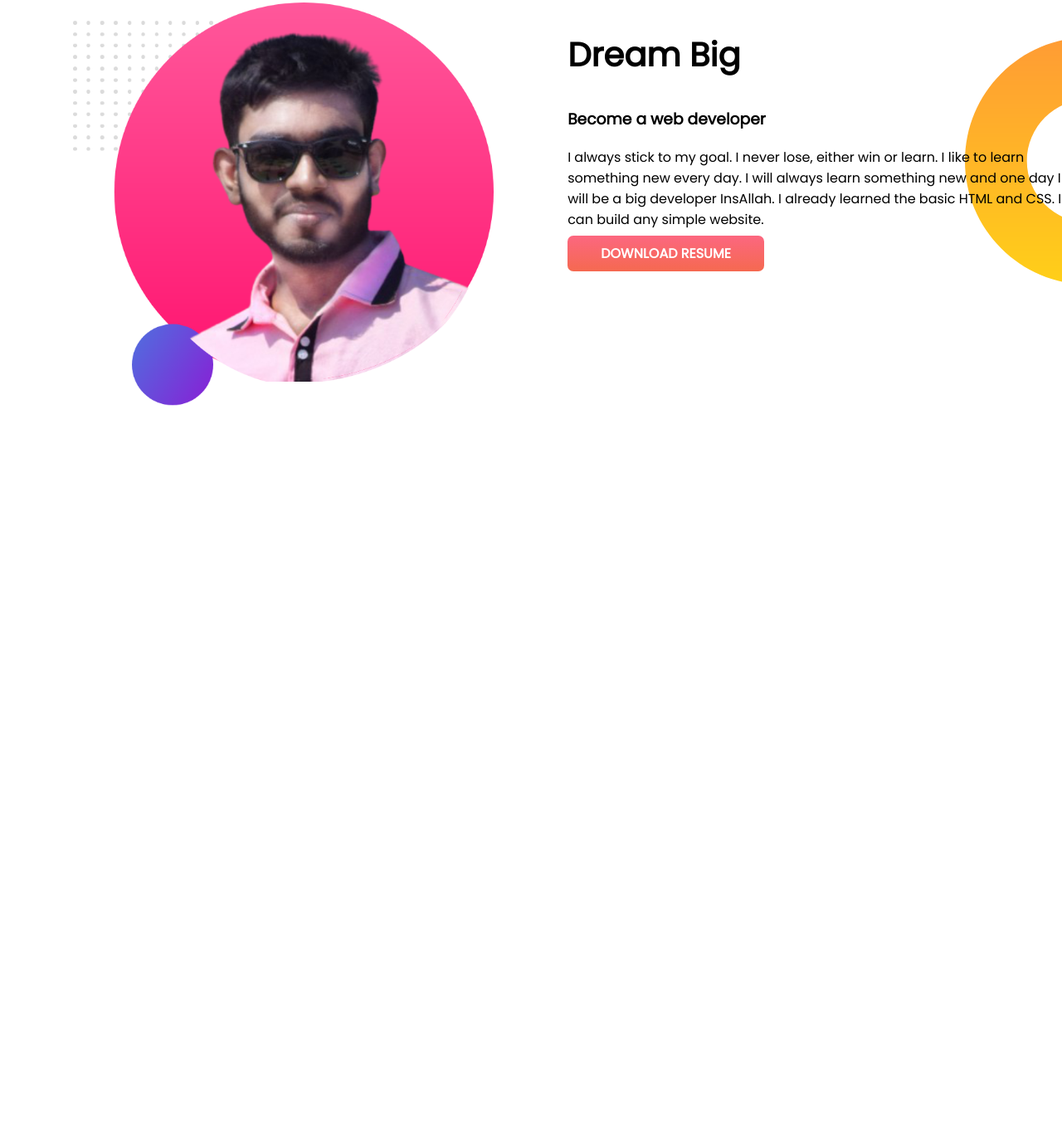
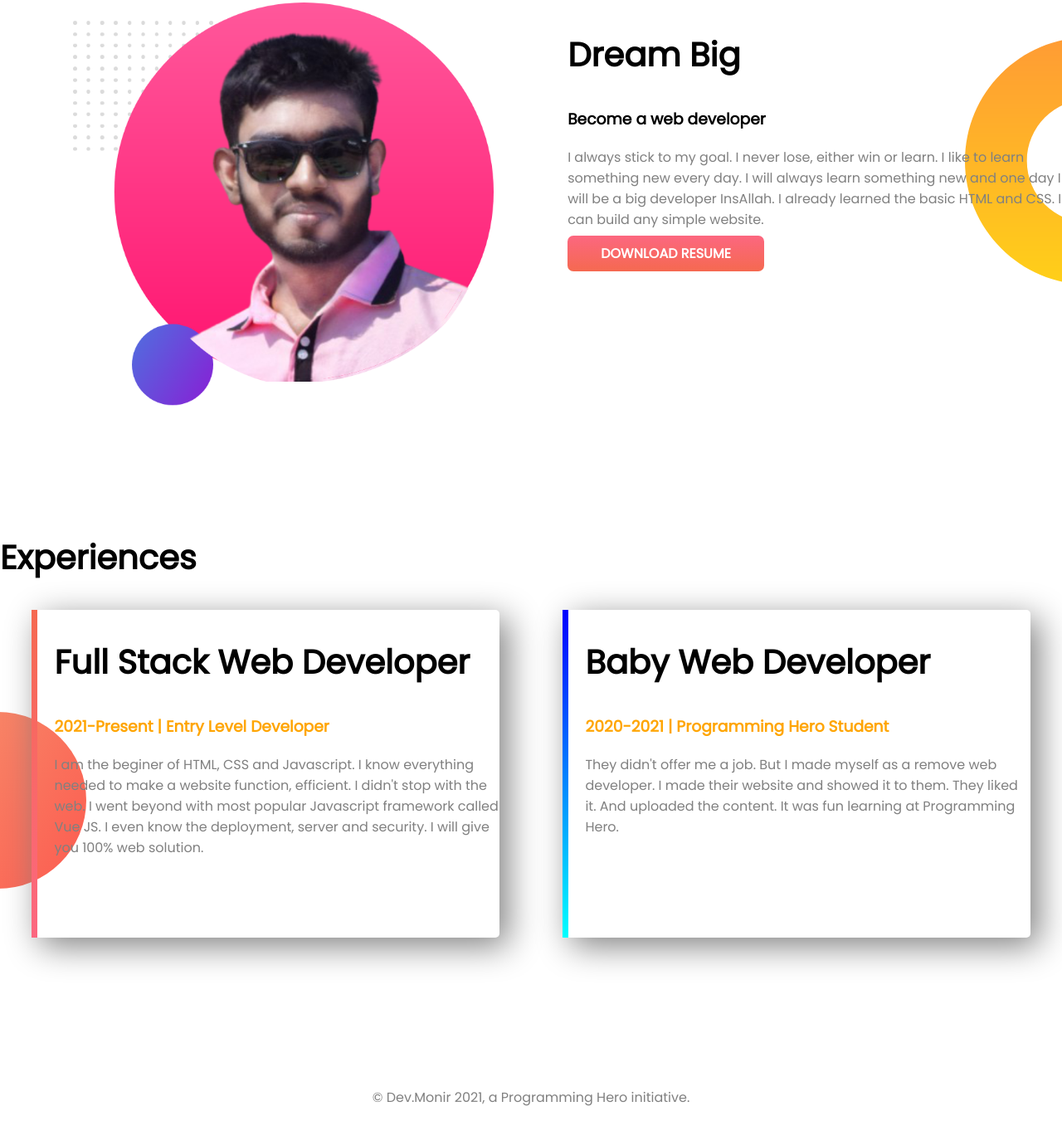
Before and after one commit to monirujjamansana15/developer-portfolio, a plain HTML site: page index.html in a window 1280 px wide. Shown: the part 619-1970 px from the top of the page at 83% size. Before the commit the page ends 1115 px from the top, so only its background shows below. Drawn offline with Linux system fonts and the light colour scheme.

Commit message:
lower added

```diff
--- a/index.html
+++ b/index.html
@@ -34,5 +34,23 @@
             <a class="link-resume" href="#">DOWNLOAD RESUME</a>
         </div>
     </section>
+    <section  class="lower-area">
+        <h2>Experiences</h2>
+            <div  class="lower-parent">
+            <div id="lower-border-content" class="lower-content">
+                <h2>Full Stack Web Developer</h2>
+                <h3>2021-Present | Entry Level Developer</h3>
+                <p>I am the beginer of HTML, CSS and Javascript. I know everything needed to make a website function, efficient. I didn't stop with the web. I went beyond with most popular Javascript framework called Vue JS. I even know the deployment, server and security. I will give you 100% web solution.</p>
+            </div>
+            <div id="lower-border-content-extra" class="lower-content">
+                <h2>Baby Web Developer</h2>
+                <h3>2020-2021 | Programming Hero Student</h3>
+                <p>They didn't offer me a job. But I made myself as a remove web developer. I made their website and showed it to them. They liked it. And uploaded the content. It was fun learning at Programming Hero.</p>
+            </div>
+        </div>
+    </section>
+    <footer>
+        <p>© Dev.Monir 2021, a Programming Hero initiative.</p>
+    </footer>
 </body>
 </html>
--- a/style.css
+++ b/style.css
@@ -2,31 +2,43 @@ body
 {
     font-family: 'Poppins', sans-serif;
     margin: 0;
+
 }
-.style-header{
+p
+{
+    color: gray;
+}
+.style-header
+{
     color: orange;
 }
-h1{
+h1
+{
     font-size: 50px;
 }
-h2{
+h2
+{
     font-size: 40px;
 }
-.header-area{
+.header-area
+{
     display: flex;
     background-image: url(images/top-banner.png);
     background-repeat: no-repeat;
     padding-left: 6.9%;
 }
-.header-content{
+.header-content
+{
    width: 50%;
 
 
 }
-.header-content img{
+.header-content img
+{
     width: 85%;
 }
-.link-button{
+.link-button
+{
     text-decoration: none;
     background-image: linear-gradient(rgb(252, 103, 128), rgb(245, 105, 80));
     padding: 10px 40px;
@@ -34,7 +46,8 @@ h2{
     font-weight: 700;
     border-radius: 7px;
 }
-.middle-area{
+.middle-area
+{
     display: flex;
     background-image: url(images/dream-bg.png);
     background-position: right;
@@ -42,13 +55,16 @@ h2{
     padding-left: 6.9%;
     padding-top: 112px;
 }
-.middle-content{
+.middle-content
+{
     width: 50%;
 }
-.middle-content img{
+.middle-content img
+{
     width: 85%;
 }
-.link-resume{
+.link-resume
+{
     text-decoration: none;
     background-image: linear-gradient(rgb(252, 103, 128), rgb(245, 105, 80));
     padding: 10px 40px;
@@ -56,3 +72,54 @@ h2{
     font-weight: 700;
     border-radius: 7px;
 }
+.lower-content
+{
+
+    box-shadow: 10px 10px 40px gray;
+    margin-bottom: 5%;
+    padding-left: 20px;
+    padding-bottom: 80px;
+    border-radius: 5px;
+    width: 44%;
+    margin-left: 3%;
+    margin-right: 3%;
+}
+.lower-area
+{
+    padding-top: 112px;
+    padding-bottom: 100px;
+}
+.lower-parent
+{
+    display: flex;
+    background-image: url(images/exp-bg.png);
+    background-position: left;
+    background-repeat: no-repeat;
+
+}
+.lower-content h2
+{
+    font-size: 40px;
+
+}
+.lower-content h3
+{
+    color: orange;
+}
+#lower-border-content
+{
+    border-left: 7px solid;
+    border-image: linear-gradient(rgb(245, 105, 80), rgb(252, 103, 128)) 60;
+    border-image-slice: 1;
+
+}
+#lower-border-content-extra
+{
+    border-left: 7px solid;
+    border-image: linear-gradient(blue, cyan) 60;
+    border-image-slice: 1;
+
+}
+footer p{
+    text-align: center;
+}
```
